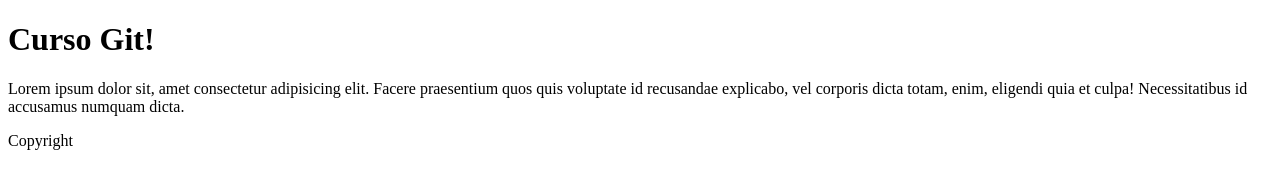
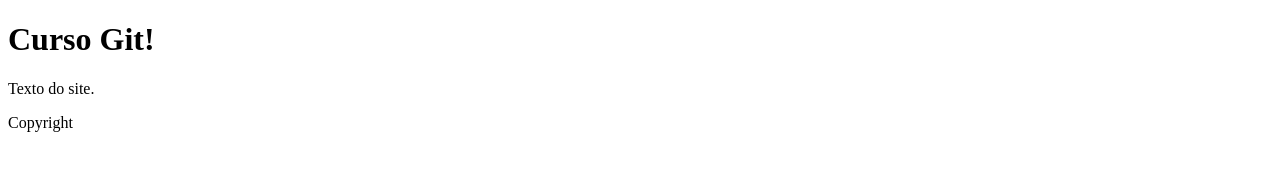
Before and after one commit to raulsampaio8/curso-git, a plain HTML site: page index.html in a window 1280 px wide. Drawn offline with Linux system fonts and the light colour scheme.

Commit message:
Titulo principal e adicionando texto do site

```diff
--- a/index.html
+++ b/index.html
@@ -4,16 +4,14 @@
     <meta charset="UTF-8">
     <meta name="viewport" content="width=device-width, initial-scale=1.0">
     <meta http-equiv="X-UA-Compatible" content="ie=edge">
-    <title>Document</title>
+    <title>Document - Site</title>
   </head>
 
   <body>
     <h1>Curso Git!</h1>
 
     <p>
-      Lorem ipsum dolor sit, amet consectetur adipisicing elit.
-      Facere praesentium quos quis voluptate id recusandae explicabo, vel corporis
-      dicta totam, enim, eligendi quia et culpa! Necessitatibus id accusamus numquam dicta.
+      Texto do site.
     </p>
 
     <footer>Copyright</footer>
```
